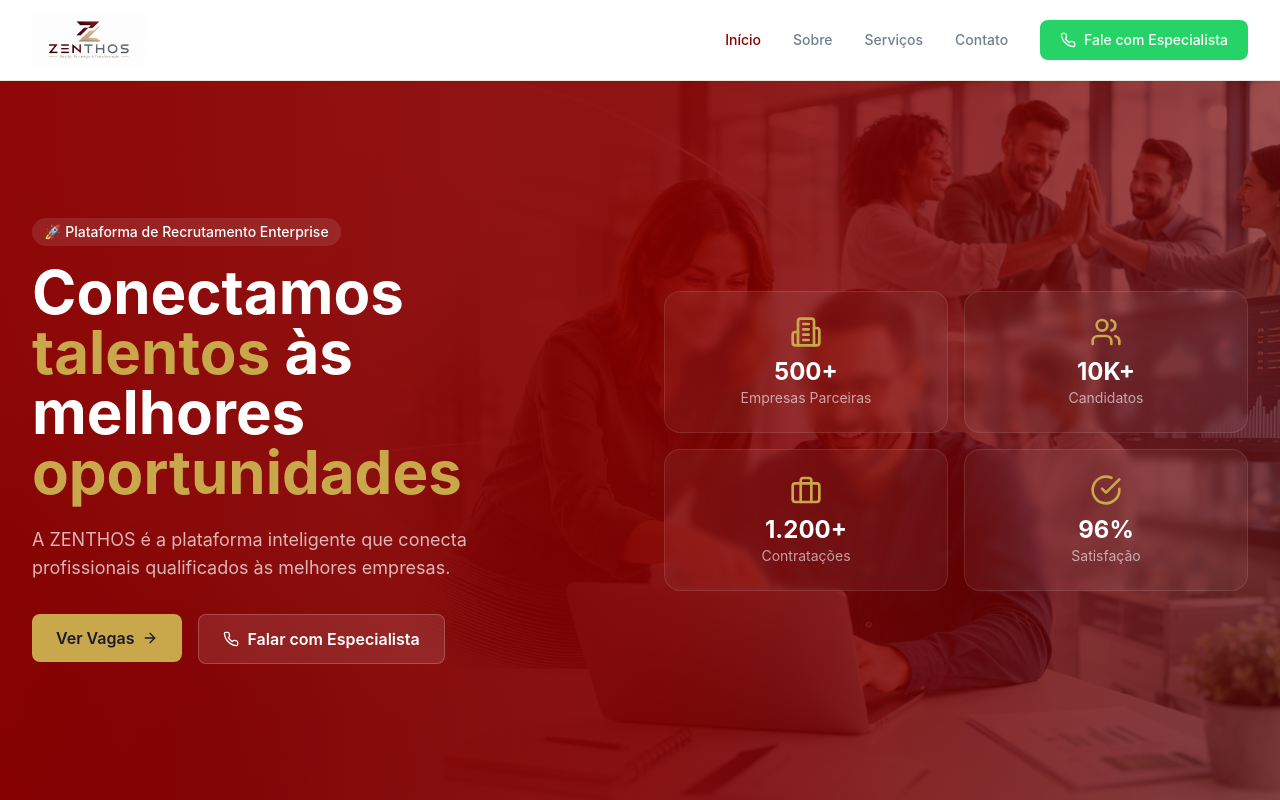
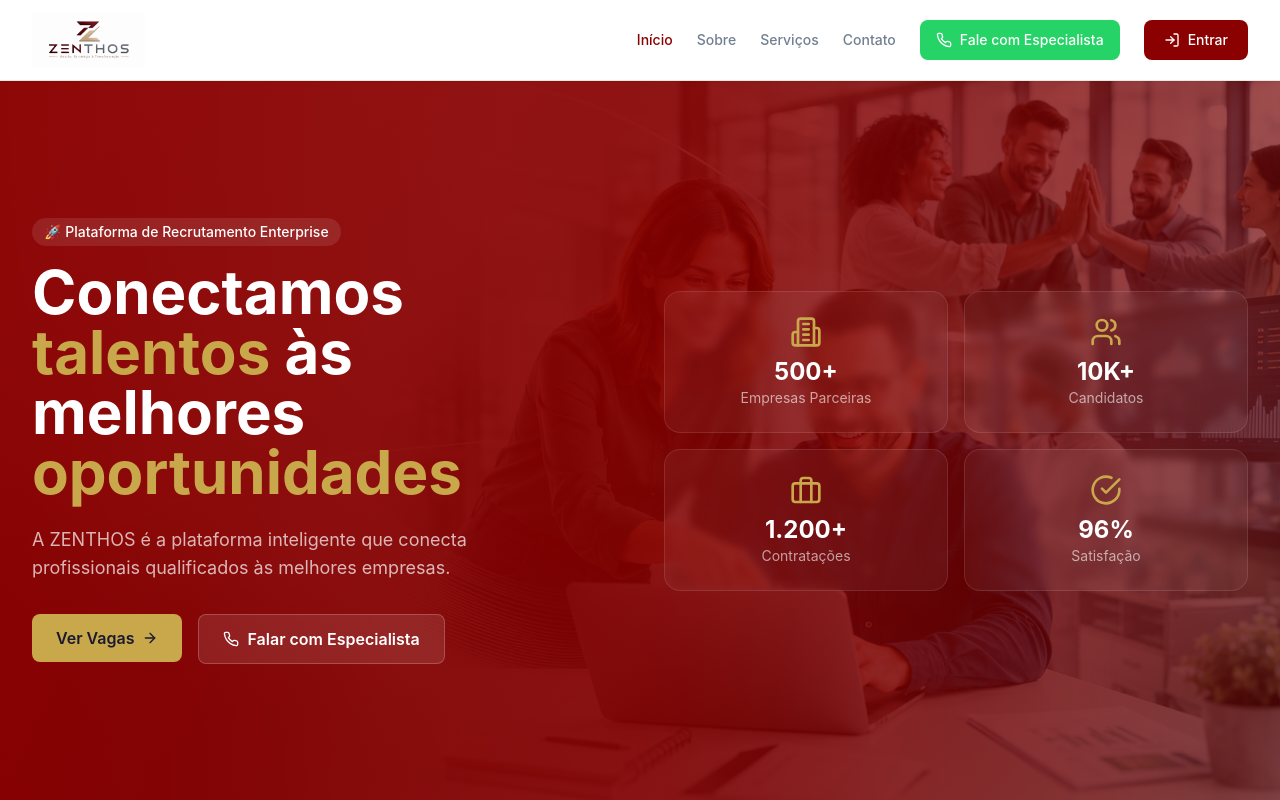
Before and after one commit to trivoroficial/consult_recruit, a Next.js app: page / in a window 1280 px wide. Shown: the top 800 px of the page. Built offline with nearby package versions, Linux system fonts and the light colour scheme.

Commit message:
Add LogIn button to Header component

```diff
--- a/src/components/layout/Header.tsx
+++ b/src/components/layout/Header.tsx
@@ -2,7 +2,7 @@
 
 import Link from 'next/link'
 import { usePathname } from 'next/navigation'
-import { Menu, X, Phone } from 'lucide-react'
+import { Menu, X, Phone, LogIn } from 'lucide-react'
 import { useState } from 'react'
 
 export function Header() {
@@ -33,13 +33,11 @@ export function Header() {
     <header className="bg-white border-b border-[#E8EAE0] sticky top-0 z-50 shadow-sm">
       <div className="max-w-7xl mx-auto px-4 sm:px-6 lg:px-8">
         <div className="flex items-center justify-between h-20">
-          {/* LOGO */}
           <Link href="/" className="flex items-center">
             <img src="/logo.png" alt="ZENTHOS" className="h-[1.5cm] w-auto object-contain" />
           </Link>
 
-          {/* NAV DESKTOP */}
-          <nav className="hidden md:flex items-center gap-8">
+          <nav className="hidden md:flex items-center gap-6">
             {navItems.map((item) => (
               <Link
                 key={item.href}
@@ -57,14 +55,20 @@ export function Header() {
               href={whatsappUrl}
               target="_blank"
               rel="noopener noreferrer"
-              className="px-5 py-2.5 bg-[#25D366] text-white rounded-lg hover:bg-[#1DA851] transition text-sm font-medium flex items-center gap-2"
+              className="px-4 py-2.5 bg-[#25D366] text-white rounded-lg hover:bg-[#1DA851] transition text-sm font-medium flex items-center gap-2"
             >
               <Phone className="h-4 w-4" />
               Fale com Especialista
             </a>
+            <Link
+              href="/login"
+              className="px-5 py-2.5 bg-[#8B0000] text-white rounded-lg hover:bg-[#700000] transition text-sm font-medium flex items-center gap-2"
+            >
+              <LogIn className="h-4 w-4" />
+              Entrar
+            </Link>
           </nav>
 
-          {/* BOTÃO MOBILE */}
           <button
             onClick={() => setMobileMenuOpen(!mobileMenuOpen)}
             className="md:hidden p-2 hover:bg-[#F8F4E6] rounded-lg transition"
@@ -73,16 +77,15 @@ export function Header() {
           </button>
         </div>
 
-        {/* NAV MOBILE */}
         {mobileMenuOpen && (
           <div className="md:hidden py-4 border-t border-[#E8EAE0]">
-            <div className="flex flex-col gap-3">
+            <div className="flex flex-col gap-2">
               {navItems.map((item) => (
                 <Link
                   key={item.href}
                   href={item.href}
                   onClick={() => setMobileMenuOpen(false)}
-                  className={`text-sm font-medium transition px-2 py-2 rounded-lg ${
+                  className={`text-sm font-medium transition px-3 py-2 rounded-lg ${
                     pathname === item.href
                       ? 'text-[#8B0000] bg-[#8B0000]/5'
                       : 'text-[#708090] hover:text-[#8B0000] hover:bg-[#F8F4E6]'
@@ -95,11 +98,19 @@ export function Header() {
                 href={whatsappUrl}
                 target="_blank"
                 rel="noopener noreferrer"
-                className="px-5 py-2.5 bg-[#25D366] text-white rounded-lg hover:bg-[#1DA851] transition text-sm font-medium text-center flex items-center justify-center gap-2"
+                className="px-4 py-2.5 bg-[#25D366] text-white rounded-lg hover:bg-[#1DA851] transition text-sm font-medium text-center flex items-center justify-center gap-2"
               >
                 <Phone className="h-4 w-4" />
                 Fale com Especialista
               </a>
+              <Link
+                href="/login"
+                onClick={() => setMobileMenuOpen(false)}
+                className="px-4 py-2.5 bg-[#8B0000] text-white rounded-lg hover:bg-[#700000] transition text-sm font-medium text-center flex items-center justify-center gap-2"
+              >
+                <LogIn className="h-4 w-4" />
+                Entrar
+              </Link>
             </div>
           </div>
         )}
```
